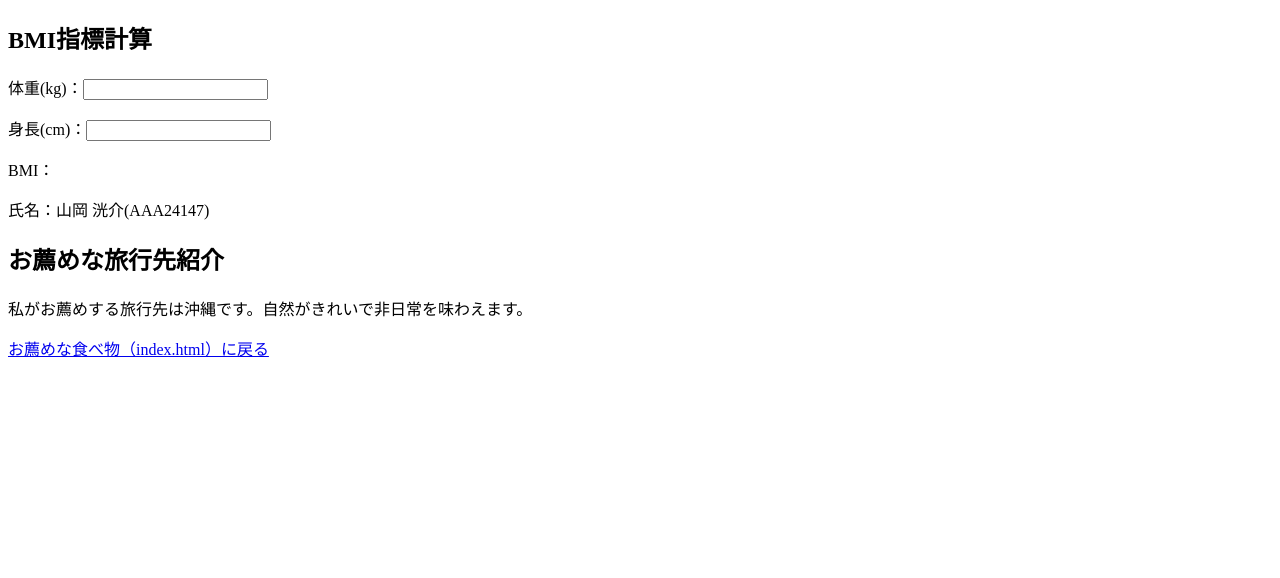
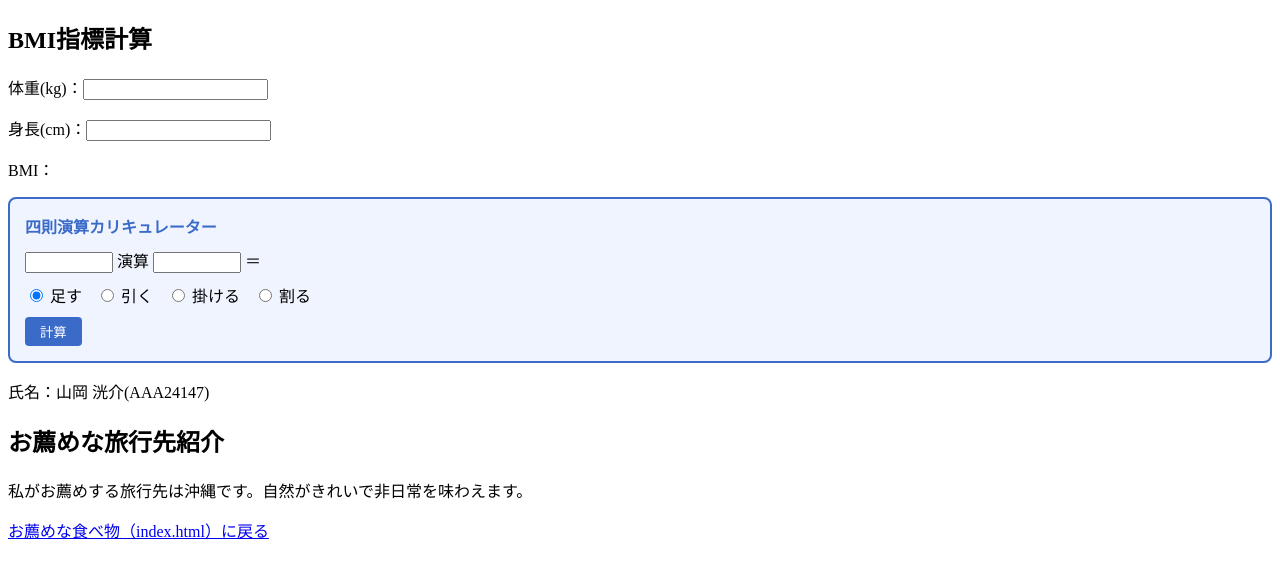
Before and after one commit to omu-aaa24147/omu-aaa24147.github.io, a plain HTML site: page second.html in a window 1280 px wide. Drawn offline with Linux system fonts and the light colour scheme.

Commit message:
Add calculator form to second.html

```diff
--- a/second.html
+++ b/second.html
@@ -12,6 +12,40 @@
      <p><label>BMI：<output name="bmi"></output></label></p>
  </form>
 
+ <form onsubmit="return false" style="background: #f0f4ff; border: 2px solid #3a6bc9; border-radius: 8px; padding: 15px; margin: 15px 0;">
+     <p style="margin: 0 0 10px 0; font-weight: bold; color: #3a6bc9;">四則演算カリキュレーター</p>
+
+     <div style="margin-bottom: 10px;">
+         <input type="number" id="num01" style="width: 80px;"> 演算
+         <input type="number" id="num02" style="width: 80px;"> ＝
+         <output for="num01 num02" id="result0" style="font-weight: bold; color: #3a6bc9; font-size: 18px;"></output>
+     </div>
+
+    <!-- ラジオボタンの選択肢（足す・引く・掛ける・割る） -->
+     <div style="margin-bottom: 10px;">
+         <input id="plus" type="radio" name="cal0" value="+" checked>
+         <label for="plus" style="margin-right: 10px;">足す</label>
+
+         <input id="minus" type="radio" name="cal0" value="-">
+         <label for="minus" style="margin-right: 10px;">引く</label>
+
+         <input id="multiply" type="radio" name="cal0" value="*">
+         <label for="multiply" style="margin-right: 10px;">掛ける</label>
+
+         <input id="divide" type="radio" name="cal0" value="/">
+         <label for="divide">割る</label>
+     </div>
+
+     <button onclick="result0.value =
+         (cal0[0].checked)? Number(num01.value) + Number(num02.value) :
+         (cal0[1].checked)? Number(num01.value) - Number(num02.value) :
+         (cal0[2].checked)? Number(num01.value) * Number(num02.value) :
+         (cal0[3].checked)? Number(num01.value) / Number(num02.value) : NaN"
+         style="background: #3a6bc9; color: white; border: none; padding: 5px 15px; border-radius: 4px; cursor: pointer;">
+        計算
+     </button>
+ </form>
+
   <p>氏名：山岡 洸介(AAA24147)</p>
 
   <h2>お薦めな旅行先紹介</h2>
```
